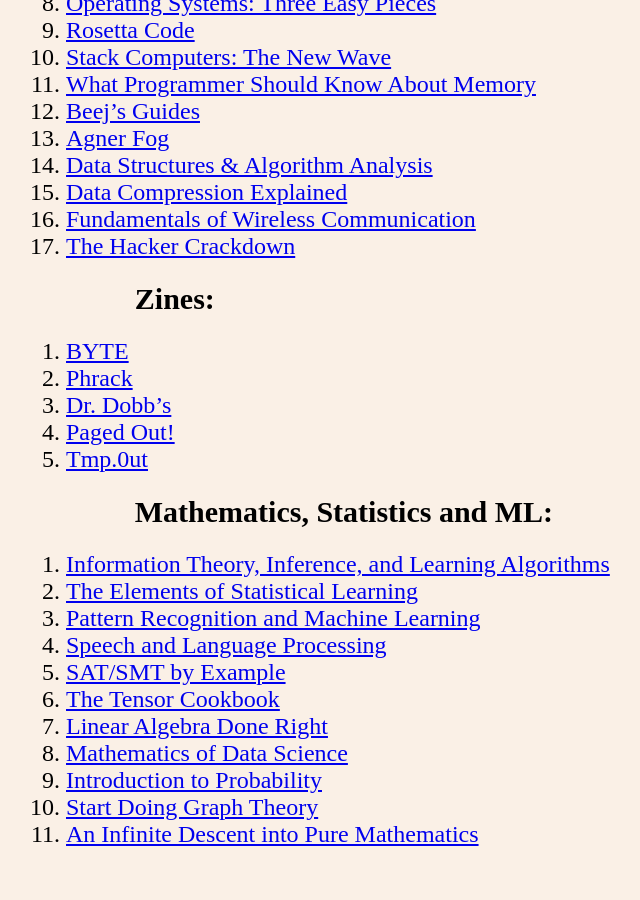
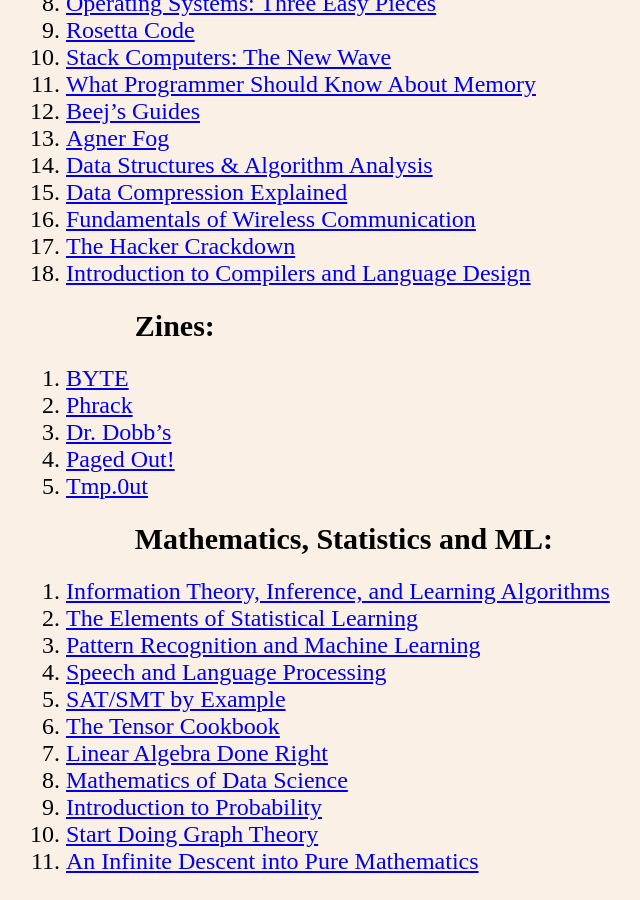
Before and after one commit to TeAeg/teaeg.github.io, a Jekyll site: the page built from index.md, in a window 1280 px wide and 900 px high, scrolled down 2563 px. Shown: the whole window, without its empty margins (70-710 px from the left). Built offline with Jekyll 4.4.1, drawn with Linux system fonts in a browser that asks for light colours; our own code applies the rules of GitHub Pages for plain Markdown files.

Commit message:
Added a link to "Introduction to Compilers and Language Design"
Added a link to "Introduction to Compilers and Language Design" at https://dthain.github.io/books/compiler

```diff
--- a/index.md
+++ b/index.md
@@ -89,6 +89,7 @@
 15. [Data Compression Explained](https://mattmahoney.net/dc/dce.html)
 16. [Fundamentals of Wireless Communication](https://web.stanford.edu/~dntse/wireless_book.html)
 17. [The Hacker Crackdown](https://www.gutenberg.org/ebooks/101)
+18. [Introduction to Compilers and Language Design](https://dthain.github.io/books/compiler)
 
 ## Zines:
 1. [BYTE](https://www.worldradiohistory.com/Byte_Magazine.htm)
```
